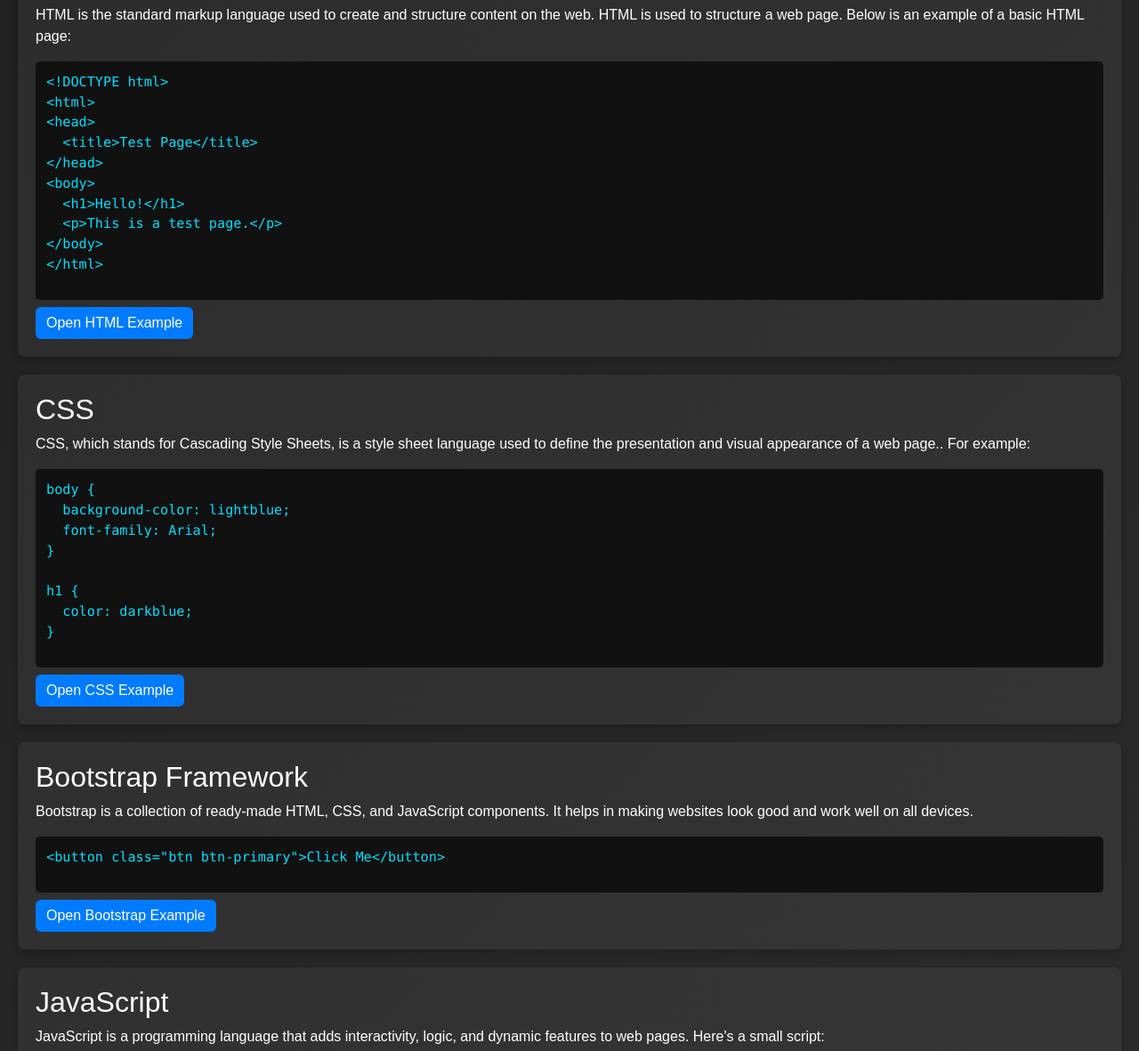
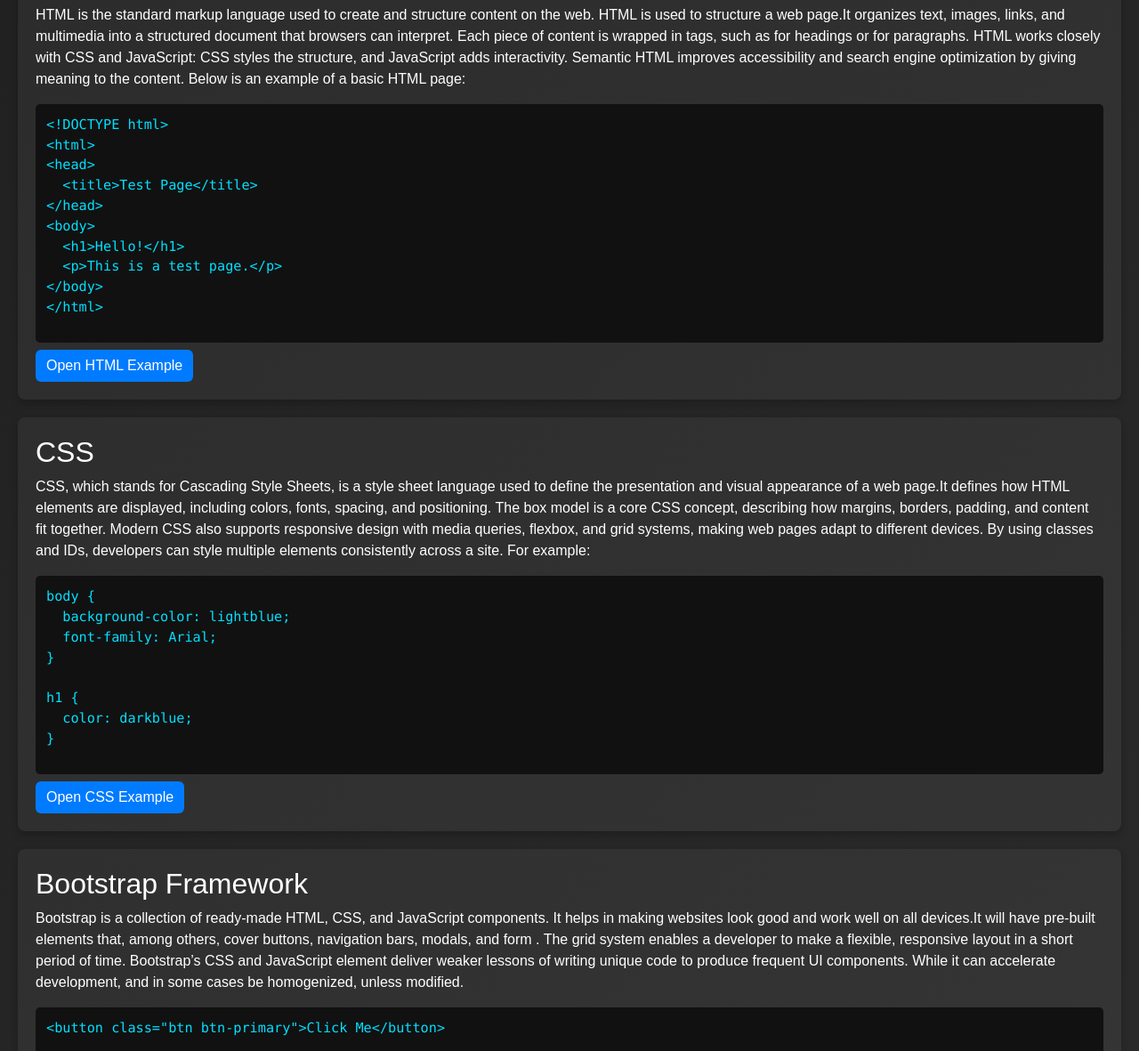
Before and after one commit to AKA-Sijan/MyWebDevelopmentPortfolio.github.io, a plain HTML site: page index.html in a window 1280 px wide. Shown: the part 559-1740 px from the top of the page at 89% size. Drawn offline with nearby package versions, Linux system fonts and the light colour scheme.

Commit message:
Update index.html

```diff
--- a/index.html
+++ b/index.html
@@ -136,7 +136,12 @@
 <div class="section" id="html">
     <h2>HTML</h2>
     <p>
-       HTML is the standard markup language used to create and structure content on the web. HTML is used to structure a web page. Below is an example of a basic HTML page:
+       HTML is the standard markup language used to create and structure content on the web. HTML is used to structure a web page.It organizes text, images, links, and
+ multimedia into a structured document that browsers can interpret. Each piece of content is
+ wrapped in tags, such as for headings or for paragraphs. HTML works closely with CSS and
+ JavaScript: CSS styles the structure, and JavaScript adds interactivity. Semantic HTML improves
+ accessibility and search engine optimization by giving meaning to the content.
+ Below is an example of a basic HTML page:
 
     </p>
     <div class="code-box">
@@ -160,7 +165,13 @@
 <div class="section" id="css">
     <h2>CSS</h2>
     <p>
-        CSS, which stands for Cascading Style Sheets, is a style sheet language used to define the presentation and visual appearance of a web page.. For example:
+        CSS, which stands for Cascading Style Sheets, is a style sheet language used to define the presentation and visual appearance of a web page.It defines how HTML
+ elements are displayed, including colors, fonts, spacing, and positioning. The box model is a core
+ CSS concept, describing how margins, borders, padding, and content fit together. Modern CSS
+ also supports responsive design with media queries, flexbox, and grid systems, making web pages
+ adapt to different devices. By using classes and IDs, developers can style multiple elements
+ consistently across a site.
+ For example:
     </p>
     <div class="code-box">
 <pre>
@@ -181,7 +192,7 @@ h1 {
 <div class="section" id="bootstrap">
     <h2>Bootstrap Framework</h2>
     <p>
-        Bootstrap is a collection of ready-made HTML, CSS, and JavaScript components. It helps in making websites look good and work well on all devices.
+        Bootstrap is a collection of ready-made HTML, CSS, and JavaScript components. It helps in making websites look good and work well on all devices.It will have pre-built elements that, among others, cover buttons, navigation bars, modals, and form . The grid system enables a developer to make a flexible, responsive layout in a short period of time. Bootstrap’s CSS and JavaScript element deliver weaker lessons of writing unique code to produce frequent UI components. While it can accelerate development, and in some cases be homogenized, unless modified.
     </p>
     <div class="code-box">
 <pre>
@@ -196,7 +207,13 @@ h1 {
     <h2>JavaScript</h2>
     <p>
         JavaScript is a programming language that adds interactivity, logic, and dynamic
- features to web pages. Here's a small script:
+ features to web pages.It can
+ update HTML and CSS in real-time, respond to user actions, and fetch data from servers using
+ APIs. JavaScript enables features like form validation, animations, and dynamic content. It is also
+ the foundation for frameworks such as React, Angular, and Vue, which simplify building complex
+ applications. By combining with HTML and CSS, JavaScript makes the web interactive and
+ engaging.
+ Here's a small script:
     </p>
     <div class="code-box">
 <pre>
```
